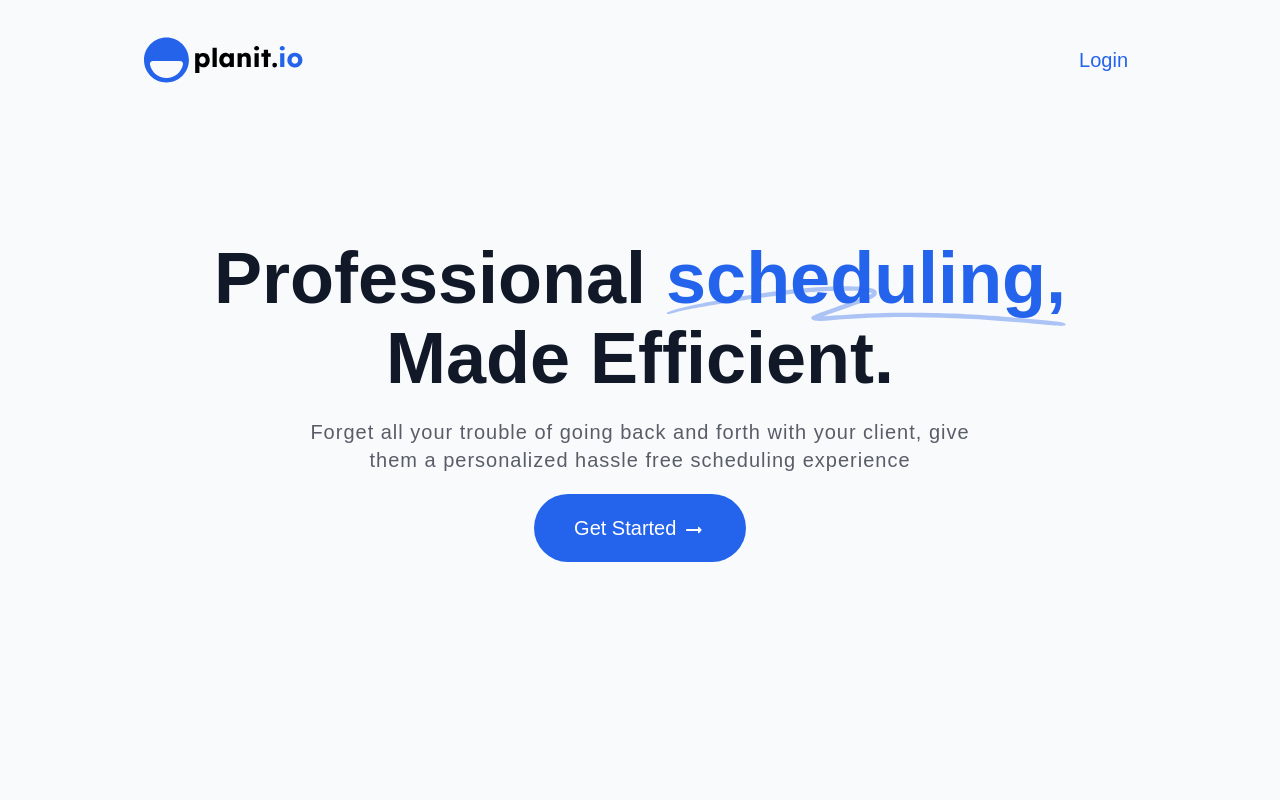
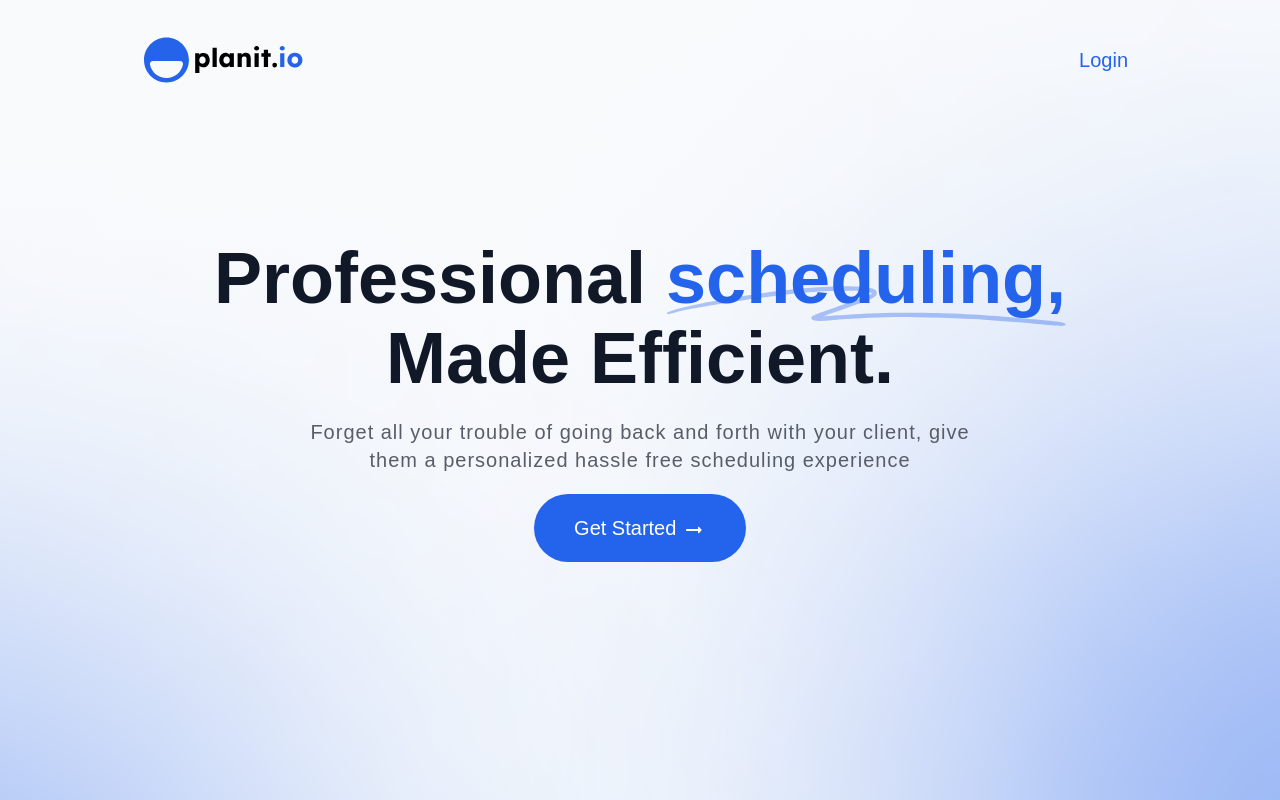
Before and after one commit to tarunfy/Planit.io, a React (Create React App) app: page / in a window 1280 px wide. Built offline with nearby package versions, Linux system fonts and the light colour scheme; no server answers.

Commit message:
ui changes

```diff
--- a/src/index.css
+++ b/src/index.css
@@ -125,3 +125,10 @@ react-calendar__tile--active:enabled:hover,
 .react-calendar__tile {
   line-height: 50px !important;
 }
+
+#home {
+  background-image: url("./assets/images/bg.png");
+  object-fit: contain;
+  background-repeat: no-repeat;
+  background-position: center center;
+}
--- a/src/pages/Home.jsx
+++ b/src/pages/Home.jsx
@@ -24,7 +24,10 @@ const Home = () => {
   return (
     <>
       <Navbar />
-      <div className="h-screen z-10 flex justify-between items-center bg-slate-50">
+      <div
+        id="home"
+        className="h-screen z-10 flex justify-between items-center bg-slate-50"
+      >
         <div className="space-y-5 text-center flex items-center flex-col justify-center w-full">
           <h1 className="text-7xl z-20 text-gray-900 font-Lexend font-semibold leading-[5rem] max-w-4xl ">
             Professional{" "}
```
Also changed, not shown: src/assets/images/bg.png (added).
